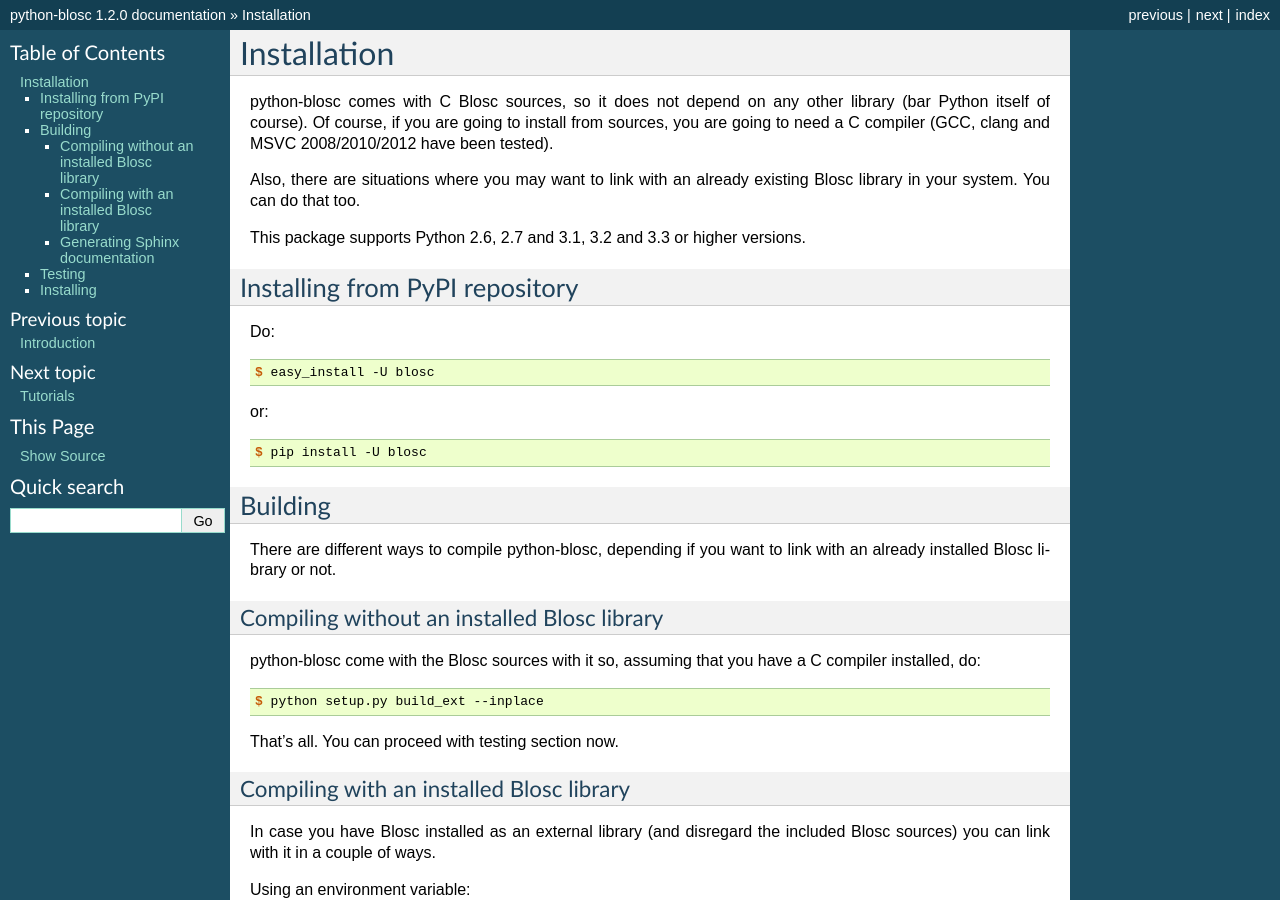
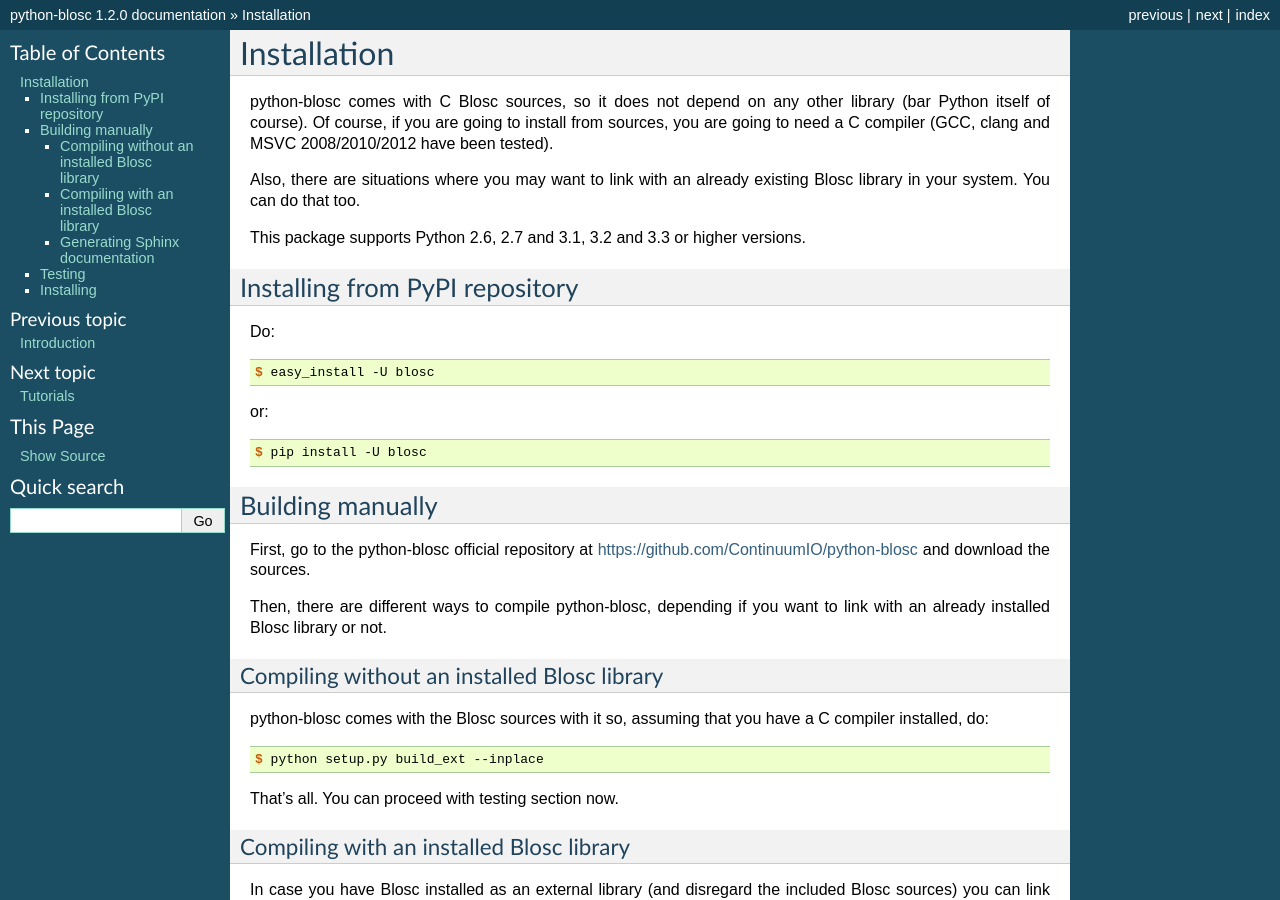
Before and after one commit to Blosc/python-blosc, a Sphinx documentation site: the page built from doc/install.rst, in a window 1280 px wide and 900 px high. Built offline with Sphinx 7.4.7, drawn with Linux system fonts in a browser that asks for light colours.

Commit message:
Added the official repository in the installation instructions

```diff
--- a/ANNOUNCE.rst
+++ b/ANNOUNCE.rst
@@ -143,6 +143,9 @@ https://github.com/ContinuumIO/python-blosc/blob/master/LICENSES
 
 for more details.
 
+----
+
+  **Enjoy data!**
 
 
 .. Local Variables:
--- a/doc/install.rst
+++ b/doc/install.rst
@@ -28,16 +28,19 @@ or:
   $ pip install -U blosc
 
 
-Building
-========
+Building manually
+=================
 
-There are different ways to compile python-blosc, depending if you want
-to link with an already installed Blosc library or not.
+First, go to the python-blosc official repository at
+https://github.com/ContinuumIO/python-blosc and download the sources.
+
+Then, there are different ways to compile python-blosc, depending if
+you want to link with an already installed Blosc library or not.
 
 Compiling without an installed Blosc library
 --------------------------------------------
 
-python-blosc come with the Blosc sources with it so, assuming that you
+python-blosc comes with the Blosc sources with it so, assuming that you
 have a C compiler installed, do:
 
 .. code-block:: console
```
